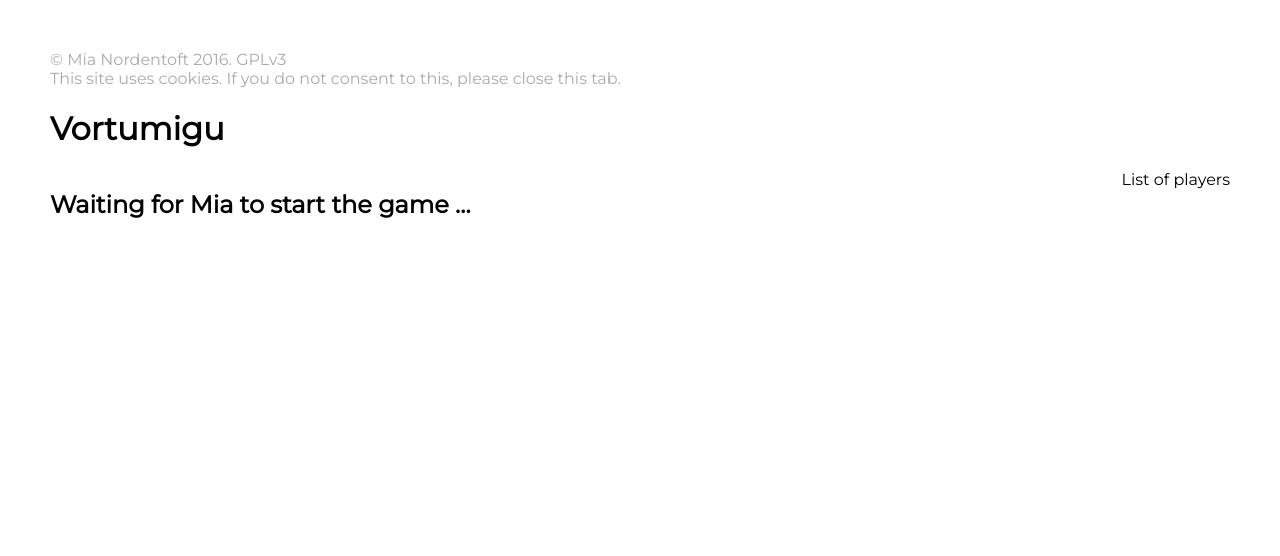
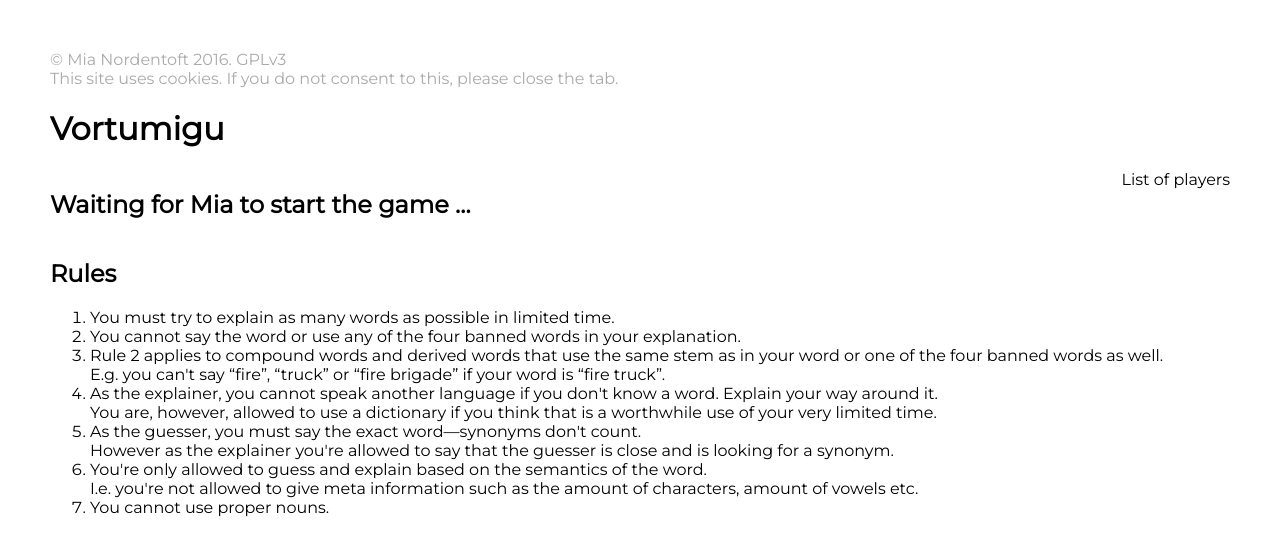
Before and after one commit to miestasmia/Vortumigu, a plain HTML site: page client/index.html in a window 1280 px wide. Drawn offline with Linux system fonts and the light colour scheme.

Commit message:
Corrections and shit

```diff
--- a/client/index.html
+++ b/client/index.html
@@ -22,7 +22,7 @@ along with Vortumigu.  If not, see <http://www.gnu.org/licenses/>.
         <link rel="stylesheet" href="style.css">
     </head>
     <body>
-        <span id="copyrightNotice">&copy; Mia Nordentoft 2016. GPLv3<br/>This site uses cookies. If you do not consent to this, please close this tab.</span>
+        <span id="copyrightNotice">&copy; Mia Nordentoft 2016. GPLv3<br/>This site uses cookies. If you do not consent to this, please close the tab.</span>
         <h1>Vortumigu</h1>
         <div id="main">
             <div id="game">
@@ -38,6 +38,30 @@ along with Vortumigu.  If not, see <http://www.gnu.org/licenses/>.
                 <ul id="playerList"></ul>
             </div>
         </div>
+        <h2>Rules</h2>
+        <ol>
+            <li>You must try to explain as many words as possible in limited time.</li>
+            <li>You cannot say the word or use any of the four banned words in your explanation.</li>
+            <li>
+                Rule 2 applies to compound words and derived words that use the same stem as in your word or one of the four banned words as well.<br/>
+                E.g. you can't say “fire”, “truck” or “fire brigade” if your word is “fire truck”.
+            </li>
+            <li>
+                As the explainer, you cannot speak another language if you don't know a word. Explain your way around it.<br/>
+                You are, however, allowed to use a dictionary if you think that is a worthwhile use of your very limited time.
+            </li>
+            <li>
+                As the guesser, you must say the exact word—synonyms don't count.<br/>
+                However as the explainer you're allowed to say that the guesser is close and is looking for a synonym.
+            </li>
+            <li>
+                You're only allowed to guess and explain based on the semantics of the word.<br/>
+                I.e. you're not allowed to give meta information such as the amount of characters, amount of vowels etc.
+            </li>
+            <li>
+                You cannot use proper nouns.
+            </li>
+        </ol>
 
         <script src="script.js"></script>
     </body>
--- a/client/style.css
+++ b/client/style.css
@@ -25,7 +25,7 @@ body {
     color: #aaa;
 }
 
-#copyrightNotice, #playerHeadline, #playerList, h1, h2 {
+#copyrightNotice, #playerHeadline, #playerList, h1, h2, ol {
     font-family: 'Montserrat', sans-serif;
 }
 
--- a/server/server.js
+++ b/server/server.js
@@ -90,6 +90,10 @@ shell.registerCommand({
         },
         teamB: {
             help: "A list separated by & of the players on team B",
+            required: true
+        },
+        lang: {
+            help: "The language to play in",
             required: true
         }
     },
```
